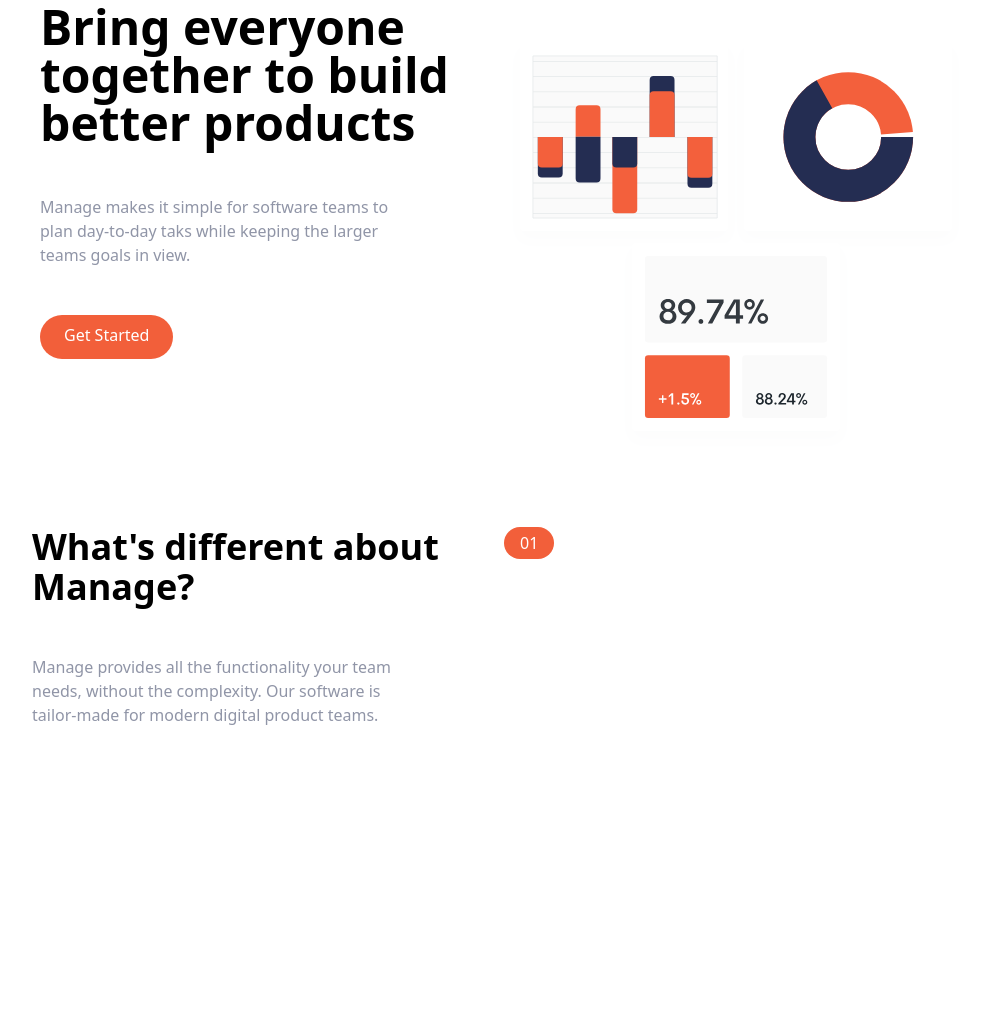
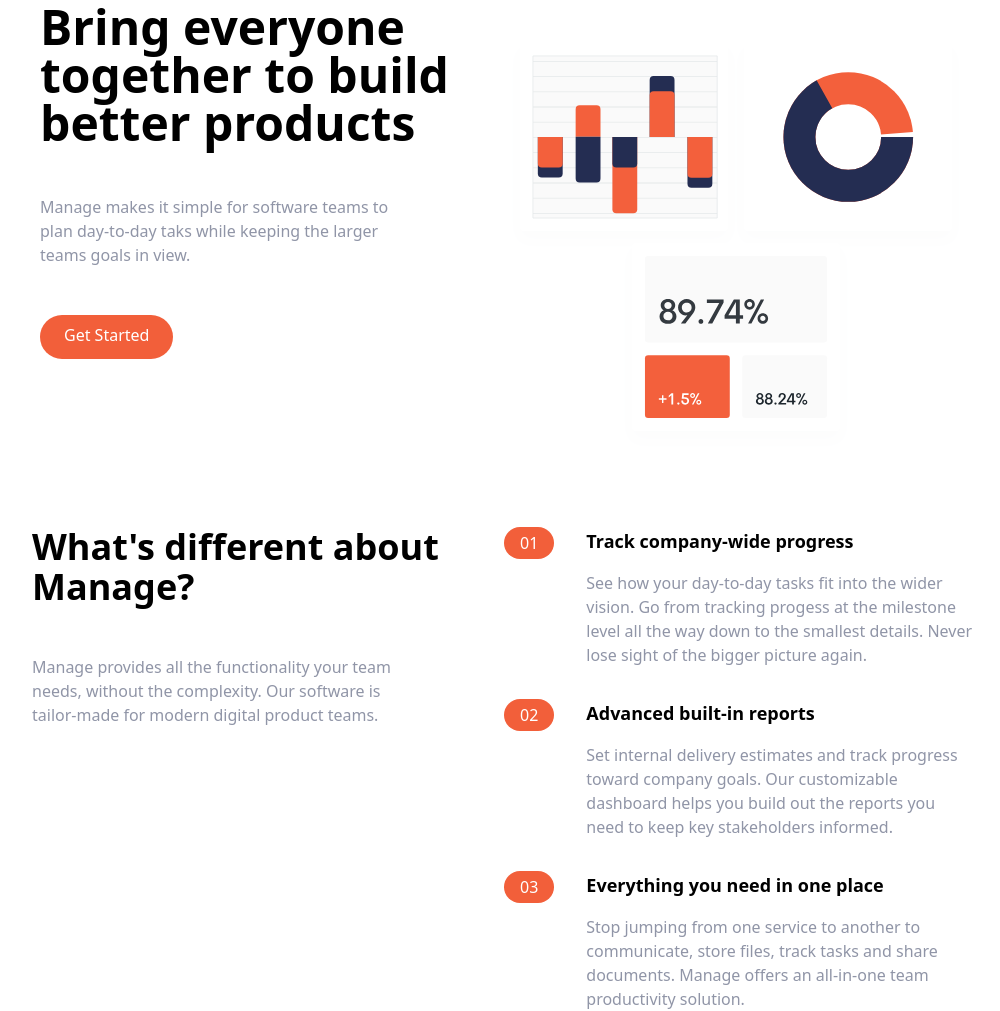
Before and after one commit to KalennaCodes/Landing-page-Tailwind, a website: page src/index.html in a window 1280 px wide. Shown: the part 129-1140 px from the top of the page, without its empty margins (136-1136 px from the left). Before the commit the page ends 856 px from the top, so only its background shows below. Drawn offline with Linux system fonts and the light colour scheme.

Commit message:
ending of  what's different section

```diff
--- a/src/index.html
+++ b/src/index.html
@@ -56,11 +56,11 @@
         </div>
       </div>
     </section>
-    <!--FEATURES =====    NEW SECTION-->
+<!--FEATURES =====    NEW SECTION-->
     <section id="features">
       <!--FLEX CONTAINER-->
       <div class="container flex flex-col px-4 mx-auto mt-10 space-y-12 md:space-y-0 md:flex-row">
-        <!--  WHATS DIFFERENT LEFT SECTION   -->
+<!--  WHATS DIFFERENT LEFT SECTION   -->
   <div class="flex flex-col space-y-12 md:w-1/2">
     <h2 class="max-w-md text-4xl font-bold text-center md:text-left">
       What's different about Manage?
@@ -70,7 +70,7 @@
     </p>
   </div>
 
-  <!--RIGHT SECTIONS NUMBERED LIST-->
+<!--RIGHT SECTIONS NUMBERED LIST-->
     <div class="flex flex-col space-y-8 md:w-1/2">
       <!--LIST ITEM 1-->
         <div class="flex flex-col space-y-3 md:space-y-0 md:space-x-6 md:flex-row">
@@ -78,18 +78,66 @@
           <div class="rounded-l-full bg-brightRedSupLight md:bg-transparent">
             <div class="flex items-center space-x-2">
               <div class="px-4 py-2 text-white rounded-full md:py-1 bg-brightRed">
-                01
+              01
               </div>
               <h3 class="text-base font-bold md:mb-4 md:hidden">Track company-wide progress <h3>
             </div>
           </div>
           <div>
-
+            <h3 class="hidden mb-4 text-lg font-bold md:block">
+              Track company-wide progress
+            </h3>
+            <p class="text-darkGrayishBlue">
+              See how your day-to-day tasks fit into the wider vision. Go from tracking progess at the milestone level all the way down to the smallest details. Never lose sight of the bigger picture again.
+            </p>
           </div>
         </div>
+        <div class="flex flex-col space-y-3 md:space-y-0 md:space-x-6 md:flex-row">
+          <!--heading-->
+          <div class="rounded-l-full bg-brightRedSupLight md:bg-transparent">
+            <div class="flex items-center space-x-2">
+              <div class="px-4 py-2 text-white rounded-full md:py-1 bg-brightRed">
+              02
+              </div>
+              <h3 class="text-base font-bold md:mb-4 md:hidden">Advanced built-in reports<h3>
+            </div>
+          </div>
+          <div>
+            <h3 class="hidden mb-4 text-lg font-bold md:block">
+              Advanced built-in reports
+            </h3>
+            <p class="text-darkGrayishBlue">
+              Set internal delivery estimates and track progress toward company goals. Our customizable dashboard helps you build out the reports you need to keep key stakeholders informed.
+            </p>
+          </div>
+        </div>
+        <div class="flex flex-col space-y-3 md:space-y-0 md:space-x-6 md:flex-row">
+          <!--heading-->
+          <div class="rounded-l-full bg-brightRedSupLight md:bg-transparent">
+            <div class="flex items-center space-x-2">
+              <div class="px-4 py-2 text-white rounded-full md:py-1 bg-brightRed">
+              03
+              </div>
+              <h3 class="text-base font-bold md:mb-4 md:hidden">Advanced built-in reports<h3>
+            </div>
+          </div>
+          <div>
+            <h3 class="hidden mb-4 text-lg font-bold md:block">
+              Everything you need in one place
+            </h3>
+            <p class="text-darkGrayishBlue">
+              Stop jumping from one service to another to communicate, store files, track tasks and share documents. Manage offers an all-in-one team productivity solution.
+            </p>
+          </div>
+        </div>
+    </div>
 
     </div>
-      </div>
-    </section>
+  </section>
+  <!--CUSTOMER REVIEWS ====== NEW SECTION-->
+
+
+
+
   </body>
 </html>
```
Also changed, not shown: dist/output.css, 1 other file.
